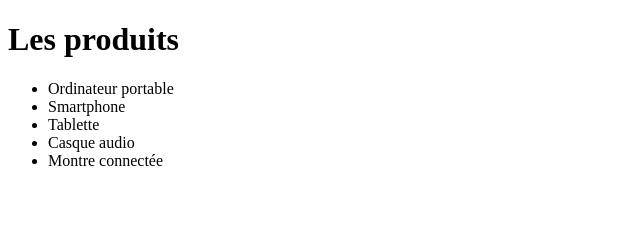
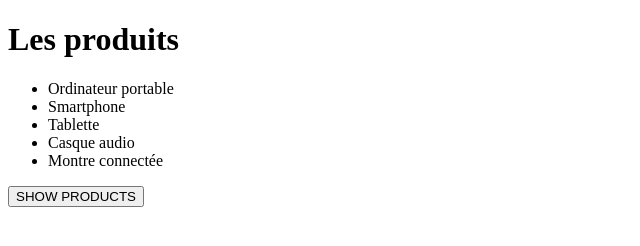
Before and after one commit to Mehdidev24/AppGestion, a plain HTML site: page index.html in a window 1280 px wide. Shown: the whole page, without its empty margins (0-640 px from the left). Drawn offline with Linux system fonts and the light colour scheme.

Commit message:
l'ajout d'un element dans la pages html

```diff
--- a/index.html
+++ b/index.html
@@ -12,5 +12,6 @@
 			<li>Casque audio</li>
 			<li>Montre connectée</li>
 		</ul>
+		<div class="saida"><button>SHOW PRODUCTS</button></div>
 	</body>
 </html>
```
